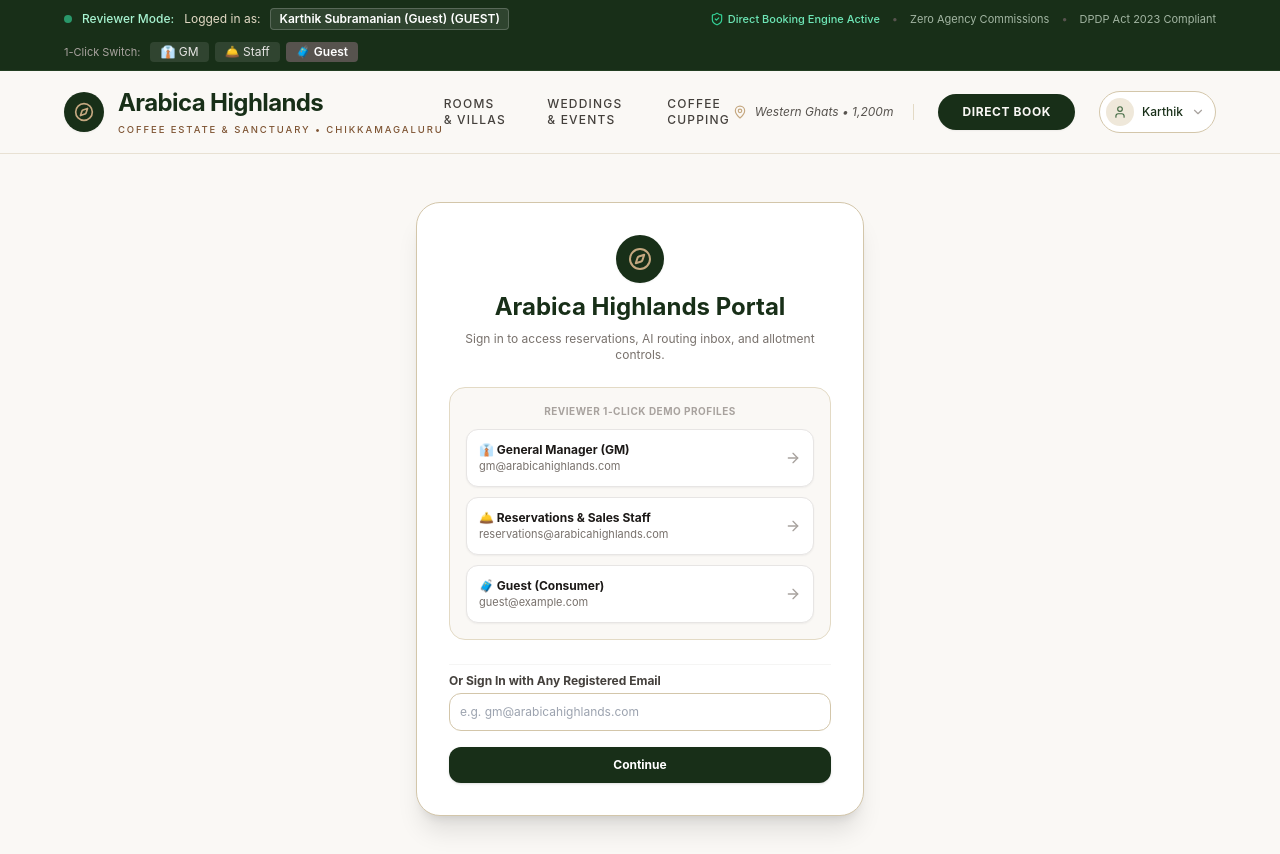
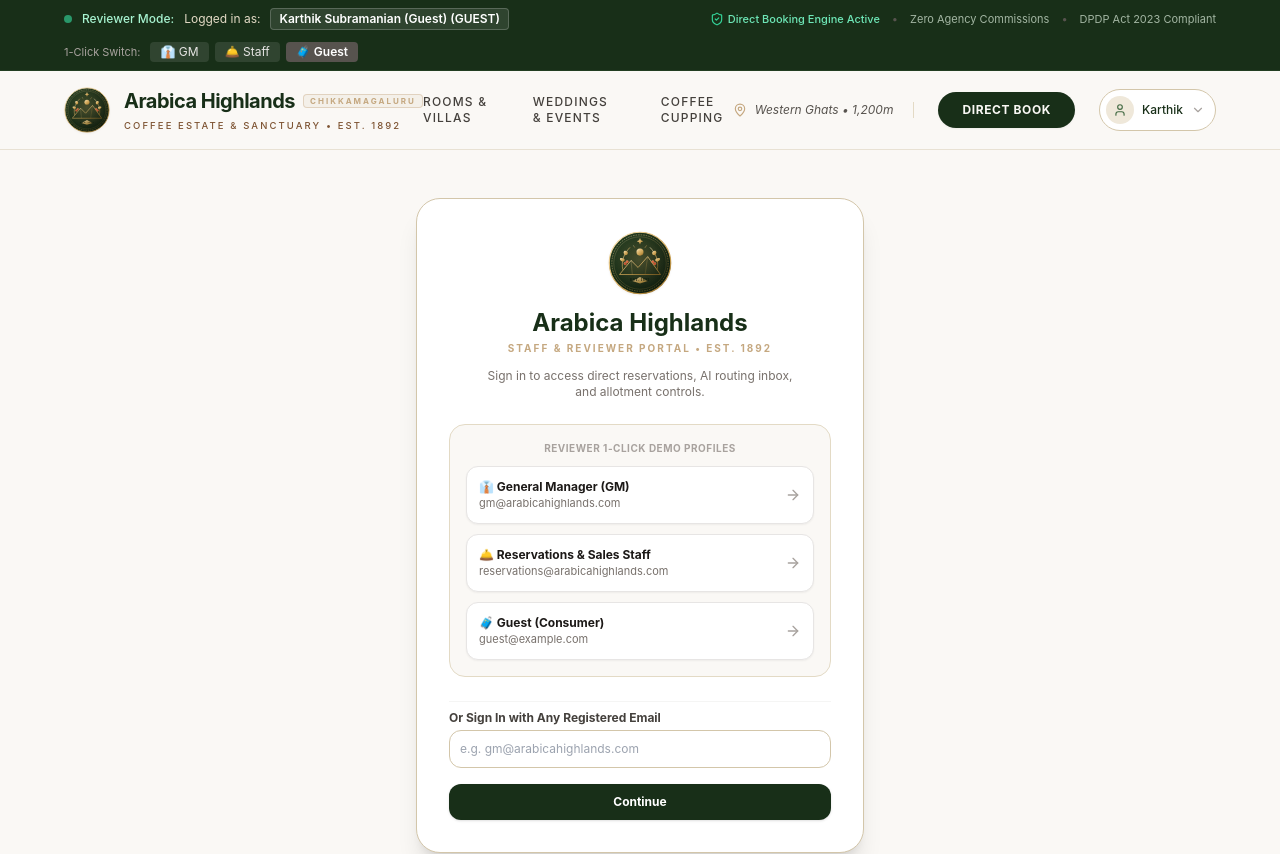
Before and after one commit to Chinmay468/arabica-highlands-resort, a Next.js app: page /login in a window 1280 px wide. Shown: the top 854 px of the page. Built offline with nearby package versions, Linux system fonts and the light colour scheme; no server answers; the database is empty.

Commit message:
feat(branding): replace generic icons with bespoke luxury heritage emblem (Western Ghats silhouette, Arabica coffee botanical wreath, gold gradient filigree, and Est. 1892 seal)

```diff
--- a/app/login/page.tsx
+++ b/app/login/page.tsx
@@ -3,6 +3,7 @@
 import { useState, useTransition } from "react";
 import { loginAction } from "@/app/actions/auth";
 import { useRouter } from "next/navigation";
+import { BrandEmblem } from "@/components/BrandLogo";
 import {
   Compass,
   ShieldCheck,
@@ -40,15 +41,20 @@ export default function LoginPage() {
   return (
     <div className="min-h-[80vh] flex items-center justify-center px-4 py-12">
       <div className="bg-white rounded-3xl border border-[#D3C6AA] shadow-xl p-8 max-w-md w-full space-y-6">
-        <div className="text-center space-y-2">
-          <div className="w-12 h-12 bg-[#182F18] text-[#C5A880] rounded-full flex items-center justify-center mx-auto shadow-sm">
-            <Compass className="w-6 h-6" />
+        <div className="text-center space-y-3">
+          <div className="flex justify-center mx-auto">
+            <BrandEmblem size={64} />
           </div>
-          <h1 className="font-serif text-2xl font-bold text-[#182F18]">
-            Arabica Highlands Portal
-          </h1>
-          <p className="text-xs text-stone-500">
-            Sign in to access reservations, AI routing inbox, and allotment controls.
+          <div>
+            <h1 className="font-serif text-2xl font-bold text-[#182F18]">
+              Arabica Highlands
+            </h1>
+            <p className="text-[10px] tracking-[0.2em] uppercase font-bold text-[#C5A880] mt-0.5">
+              Staff & Reviewer Portal • Est. 1892
+            </p>
+          </div>
+          <p className="text-xs text-stone-500 max-w-xs mx-auto">
+            Sign in to access direct reservations, AI routing inbox, and allotment controls.
           </p>
         </div>
 
--- a/components/BookingModal.tsx
+++ b/components/BookingModal.tsx
@@ -2,6 +2,7 @@
 
 import { useState, useEffect, useTransition } from "react";
 import { createPortal } from "react-dom";
+import { BrandEmblem } from "@/components/BrandLogo";
 import {
   calculateStayPrice,
   checkAvailability,
@@ -233,7 +234,9 @@ export default function BookingModal({
       >
         {/* Luxury Header Banner */}
         <div className="bg-[#182F18] text-[#E3DAC5] px-6 sm:px-8 py-5 flex items-center justify-between border-b border-[#223E22]">
-          <div className="space-y-1">
+          <div className="flex items-center gap-3.5">
+            <BrandEmblem size={44} />
+            <div className="space-y-0.5">
               <div className="flex flex-wrap items-center gap-2.5">
                 <span className="font-serif text-lg sm:text-xl font-bold text-white tracking-wide">
                   Direct Sanctuary Reservation
@@ -243,8 +246,9 @@ export default function BookingModal({
                 </span>
               </div>
               <p className="text-xs text-[#A3B6A3]">
-              Arabica Highlands Estate & Sanctuary • 76 Keys • Chikkamagaluru
+                Arabica Highlands Estate & Sanctuary • 76 Keys • Chikkamagaluru • Est. 1892
               </p>
+            </div>
           </div>
           <button
             type="button"
@@ -710,10 +714,13 @@ export default function BookingModal({
                 className="bg-white border border-stone-200 rounded-3xl p-6 text-left space-y-4 shadow-sm"
               >
                 <div className="flex justify-between items-start border-b border-stone-100 pb-3">
+                  <div className="flex items-center gap-3">
+                    <BrandEmblem size={44} />
                     <div>
-                    <h4 className="font-serif text-base font-bold text-stone-900">Arabica Highlands</h4>
-                    <p className="text-[11px] text-stone-400">Coffee Estate & Sanctuary, Chikkamagaluru</p>
-                    <p className="text-[11px] text-stone-500 font-mono mt-1">GSTIN: 29AAAAA0000A1Z5</p>
+                      <h4 className="font-serif text-base font-bold text-stone-900 leading-tight">Arabica Highlands</h4>
+                      <p className="text-[11px] text-stone-400">Coffee Estate & Sanctuary, Chikkamagaluru • Est. 1892</p>
+                      <p className="text-[11px] text-stone-500 font-mono mt-0.5">GSTIN: 29AAAAA0000A1Z5</p>
+                    </div>
                   </div>
                   <div className="text-right">
                     <span className="text-[10px] text-stone-400 uppercase tracking-wider block">Booking Reference</span>
--- /dev/null
+++ b/components/BrandLogo.tsx
@@ -0,0 +1,232 @@
+"use client";
+
+interface BrandLogoProps {
+  className?: string;
+  size?: "sm" | "md" | "lg" | "xl";
+  variant?: "dark" | "light"; // dark = dark green/gold for light bg; light = white/gold for dark bg
+  showText?: boolean;
+}
+
+export function BrandEmblem({
+  size = 44,
+  theme = "gold",
+}: {
+  size?: number;
+  theme?: "gold" | "white";
+}) {
+  return (
+    <svg
+      width={size}
+      height={size}
+      viewBox="0 0 100 100"
+      fill="none"
+      xmlns="http://www.w3.org/2000/svg"
+      className="shrink-0 drop-shadow-sm select-none"
+    >
+      <defs>
+        {/* Luxury Metallic Gold Gradient */}
+        <linearGradient id="arabicaGoldGrad" x1="10%" y1="0%" x2="90%" y2="100%">
+          <stop offset="0%" stopColor="#F9E7BA" />
+          <stop offset="35%" stopColor="#DFB972" />
+          <stop offset="70%" stopColor="#C59B4B" />
+          <stop offset="100%" stopColor="#8F6826" />
+        </linearGradient>
+
+        {/* Deep Sanctuary Forest Gradient */}
+        <linearGradient id="sanctuaryGreenGrad" x1="0%" y1="0%" x2="100%" y2="100%">
+          <stop offset="0%" stopColor="#1E3A1E" />
+          <stop offset="60%" stopColor="#122412" />
+          <stop offset="100%" stopColor="#0B170B" />
+        </linearGradient>
+
+        {/* Inner Glow */}
+        <radialGradient id="emblemGlow" cx="50%" cy="45%" r="50%">
+          <stop offset="0%" stopColor="#DFB972" stopOpacity="0.25" />
+          <stop offset="100%" stopColor="#DFB972" stopOpacity="0" />
+        </radialGradient>
+      </defs>
+
+      {/* 1. Base Circular Shield */}
+      <circle
+        cx="50"
+        cy="50"
+        r="48"
+        fill="url(#sanctuaryGreenGrad)"
+        stroke="url(#arabicaGoldGrad)"
+        strokeWidth="1.8"
+      />
+      <circle cx="50" cy="50" r="48" fill="url(#emblemGlow)" />
+
+      {/* 2. Ornate Filigree Inner Ring */}
+      <circle
+        cx="50"
+        cy="50"
+        r="44"
+        stroke="url(#arabicaGoldGrad)"
+        strokeWidth="0.8"
+        strokeDasharray="2.5 1.5"
+        strokeOpacity="0.85"
+      />
+      <circle
+        cx="50"
+        cy="50"
+        r="41"
+        stroke="url(#arabicaGoldGrad)"
+        strokeWidth="0.5"
+        strokeOpacity="0.6"
+      />
+
+      {/* 3. Mountain Peaks (Western Ghats - 1,200m) */}
+      <path
+        d="M 18 68 L 36 46 L 47 57 L 62 40 L 82 68 Z"
+        fill="none"
+        stroke="url(#arabicaGoldGrad)"
+        strokeWidth="1.2"
+        strokeLinejoin="round"
+      />
+      {/* Mountain Contour Ribs */}
+      <path
+        d="M 36 46 L 38 68 M 62 40 L 58 68"
+        stroke="url(#arabicaGoldGrad)"
+        strokeWidth="0.75"
+        strokeOpacity="0.5"
+      />
+
+      {/* 4. Rising Sun / Dawn Radiant Disc */}
+      <circle
+        cx="50"
+        cy="33"
+        r="5.5"
+        fill="url(#arabicaGoldGrad)"
+      />
+      {/* Sunburst Rays */}
+      <g stroke="url(#arabicaGoldGrad)" strokeWidth="0.9" strokeLinecap="round" strokeOpacity="0.75">
+        <line x1="50" y1="23" x2="50" y2="20" />
+        <line x1="42" y1="26" x2="40" y2="23" />
+        <line x1="58" y1="26" x2="60" y2="23" />
+        <line x1="36" y1="33" x2="33" y2="33" />
+        <line x1="64" y1="33" x2="67" y2="33" />
+      </g>
+
+      {/* 5. Arabica Coffee Botanical Wreath (Branches & Cherries) */}
+      {/* Left Coffee Branch */}
+      <path
+        d="M 23 60 C 20 46, 26 34, 34 26"
+        fill="none"
+        stroke="url(#arabicaGoldGrad)"
+        strokeWidth="1"
+        strokeLinecap="round"
+      />
+      {/* Left Leaves */}
+      <path
+        d="M 23 48 C 17 46, 17 40, 24 43 C 27 44, 27 48, 23 48 Z"
+        fill="url(#arabicaGoldGrad)"
+      />
+      <path
+        d="M 27 38 C 22 34, 25 28, 30 32 C 32 34, 31 38, 27 38 Z"
+        fill="url(#arabicaGoldGrad)"
+      />
+      {/* Left Ripe Coffee Cherries */}
+      <circle cx="27" cy="51" r="2.2" fill="#C84B31" stroke="url(#arabicaGoldGrad)" strokeWidth="0.5" />
+      <circle cx="30" cy="48" r="2" fill="#E25B3E" stroke="url(#arabicaGoldGrad)" strokeWidth="0.5" />
+
+      {/* Right Coffee Branch */}
+      <path
+        d="M 77 60 C 80 46, 74 34, 66 26"
+        fill="none"
+        stroke="url(#arabicaGoldGrad)"
+        strokeWidth="1"
+        strokeLinecap="round"
+      />
+      {/* Right Leaves */}
+      <path
+        d="M 77 48 C 83 46, 83 40, 76 43 C 73 44, 73 48, 77 48 Z"
+        fill="url(#arabicaGoldGrad)"
+      />
+      <path
+        d="M 73 38 C 78 34, 75 28, 70 32 C 68 34, 69 38, 73 38 Z"
+        fill="url(#arabicaGoldGrad)"
+      />
+      {/* Right Ripe Coffee Cherries */}
+      <circle cx="73" cy="51" r="2.2" fill="#C84B31" stroke="url(#arabicaGoldGrad)" strokeWidth="0.5" />
+      <circle cx="70" cy="48" r="2" fill="#E25B3E" stroke="url(#arabicaGoldGrad)" strokeWidth="0.5" />
+
+      {/* 6. Heritage Monogram / Sanctuary Seal Base */}
+      <path
+        d="M 38 78 L 50 72 L 62 78 L 50 82 Z"
+        fill="url(#arabicaGoldGrad)"
+        fillOpacity="0.8"
+      />
+      <text
+        x="50"
+        y="77.5"
+        textAnchor="middle"
+        fontSize="5"
+        fontWeight="bold"
+        fontFamily="serif"
+        fill="#0B170B"
+        letterSpacing="1"
+      >
+        EST. 1892
+      </text>
+
+      {/* 7. Apex North Star of Hospitality */}
+      <polygon
+        points="50,11 51.5,14.5 55,16 51.5,17.5 50,21 48.5,17.5 45,16 48.5,14.5"
+        fill="url(#arabicaGoldGrad)"
+      />
+    </svg>
+  );
+}
+
+export default function BrandLogo({
+  className = "",
+  size = "md",
+  variant = "dark",
+  showText = true,
+}: BrandLogoProps) {
+  const pixelSize = {
+    sm: 36,
+    md: 46,
+    lg: 58,
+    xl: 72,
+  }[size];
+
+  const isLight = variant === "light";
+
+  return (
+    <div className={`flex items-center gap-3.5 group select-none ${className}`}>
+      {/* Ornate Vector Heritage Emblem */}
+      <div className="relative shrink-0 group-hover:scale-105 group-hover:rotate-1 transition-all duration-300">
+        <BrandEmblem size={pixelSize} />
+      </div>
+
+      {/* Refined Luxury Typography */}
+      {showText && (
+        <div className="flex flex-col">
+          <div className="flex items-center gap-2">
+            <span
+              className={`font-serif text-lg sm:text-xl font-bold tracking-tight block leading-none transition-colors ${
+                isLight
+                  ? "text-white group-hover:text-[#F0DCB4]"
+                  : "text-[#182F18] group-hover:text-[#0F1F0F]"
+              }`}
+            >
+              Arabica Highlands
+            </span>
+            <span className="hidden sm:inline-block text-[8px] tracking-[0.25em] uppercase font-bold text-[#C5A880] border border-[#C5A880]/40 px-1.5 py-0.2 rounded bg-[#C5A880]/10">
+              Chikkamagaluru
+            </span>
+          </div>
+          <span
+            className={`text-[9px] sm:text-[9.5px] tracking-[0.22em] uppercase font-medium block mt-1 transition-colors ${
+              isLight ? "text-[#C5A880]" : "text-[#7E5433]"
+            }`}
+          >
+            Coffee Estate & Sanctuary • Est. 1892
+          </span>
+        </div>
+      )}
+    </div>
+  );
+}
--- a/components/Navbar.tsx
+++ b/components/Navbar.tsx
@@ -2,6 +2,7 @@
 
 import { useState, useTransition } from "react";
 import { loginAction, logoutAction } from "@/app/actions/auth";
+import BrandLogo from "@/components/BrandLogo";
 import {
   Compass,
   Calendar,
@@ -150,19 +151,9 @@ export default function Navbar({ currentUser, pendingEscalationsCount = 0 }: Nav
 
       {/* 2. Full-Width Guest Navigation Bar */}
       <div className="w-full px-6 sm:px-10 lg:px-14 xl:px-16 py-4 flex items-center justify-between">
-        {/* Left: Brand Identity */}
-        <a href="/" className="flex items-center gap-3.5 group shrink-0">
-          <div className="w-10 h-10 rounded-full bg-[#182F18] flex items-center justify-center text-[#C5A880] shadow-sm group-hover:scale-105 transition-transform duration-300">
-            <Compass className="w-5 h-5" />
-          </div>
-          <div>
-            <span className="font-serif text-xl sm:text-2xl font-bold tracking-tight text-[#182F18] block leading-none">
-              Arabica Highlands
-            </span>
-            <span className="text-[9.5px] tracking-[0.2em] uppercase text-[#7E5433] block mt-1 font-medium">
-              Coffee Estate & Sanctuary • Chikkamagaluru
-            </span>
-          </div>
+        {/* Left: Rich Heritage Brand Identity */}
+        <a href="/" className="shrink-0 hover:opacity-95 transition-opacity">
+          <BrandLogo size="md" variant="dark" />
         </a>
 
         {/* Center: Clean, Well-Spaced Guest Links */}
```
Also changed, not shown: app/layout.tsx (+3 -4 lines), app/not-found.tsx (+4 -3 lines). Lines whose indentation alone changed are shown as unchanged.
